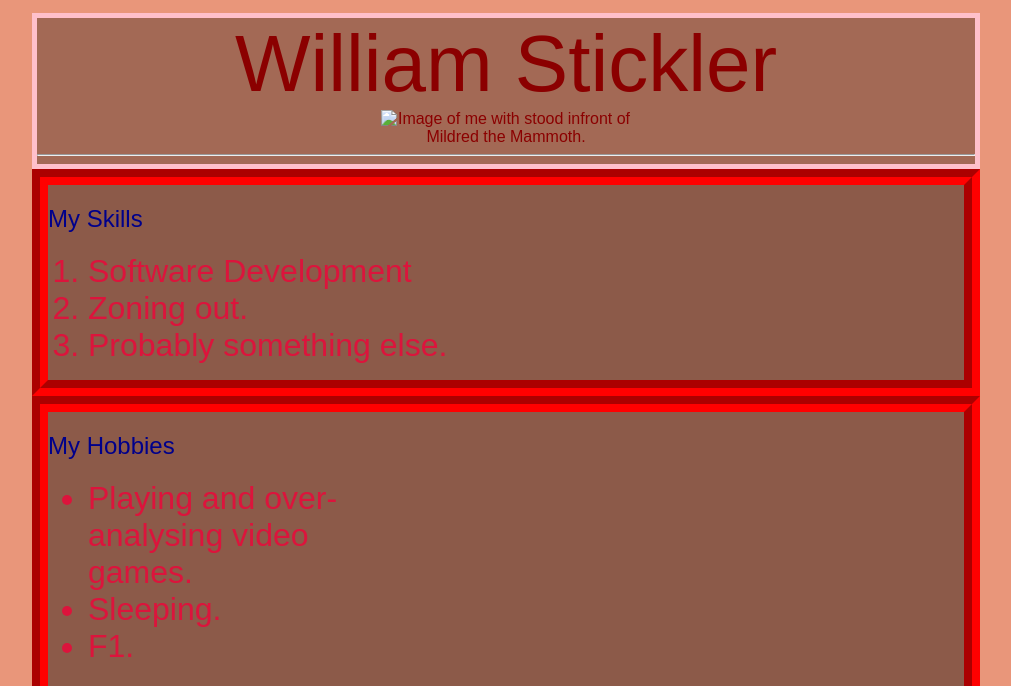
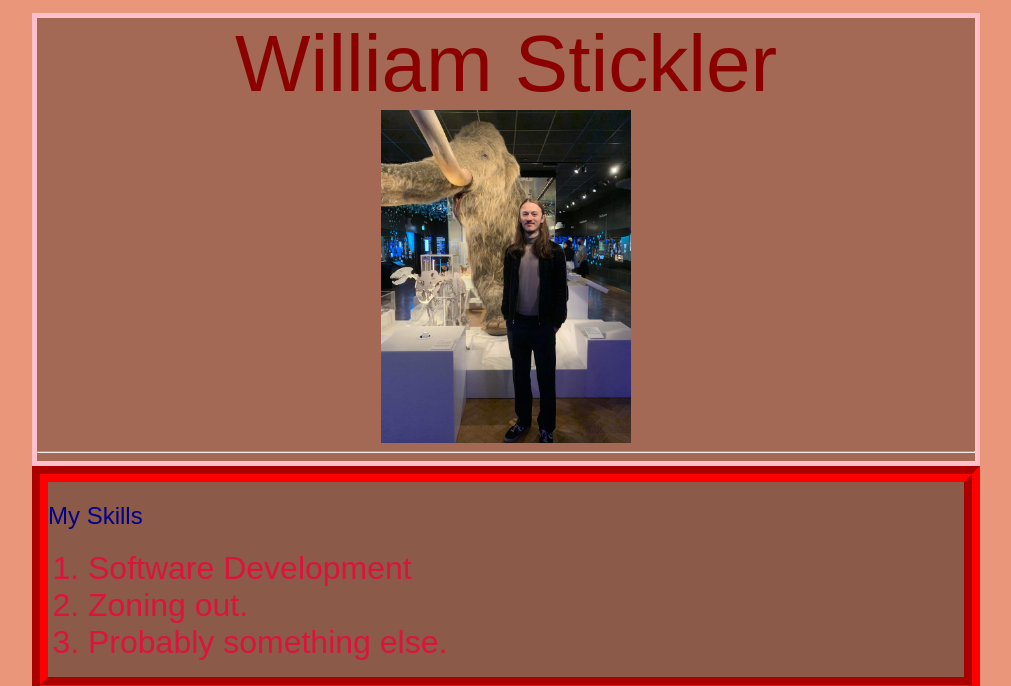
Before and after one commit to WStickler/WStickler.github.io, a plain HTML site: page index.html in a window 1280 px wide. Shown: the part 56-742 px from the top of the page, without its empty margins (134-1145 px from the left). Drawn offline with Linux system fonts and the light colour scheme.

Commit message:
pciture path fix?

```diff
--- a/index.html
+++ b/index.html
@@ -21,7 +21,7 @@
         <div>
             <article class="section-1">
                 <main-title>William Stickler</main-title>
-                <img src="C:\Users\William Stickler\Pictures\me\MeAndMildred.jpg" alt="Image of me with stood infront of Mildred the Mammoth." />
+                <img src="MeAndMildred.jpg" alt="Image of me with stood infront of Mildred the Mammoth." />
                 <hr />
             </article>
 
```
Also changed, not shown: MeAndMildred.jpg (added).
